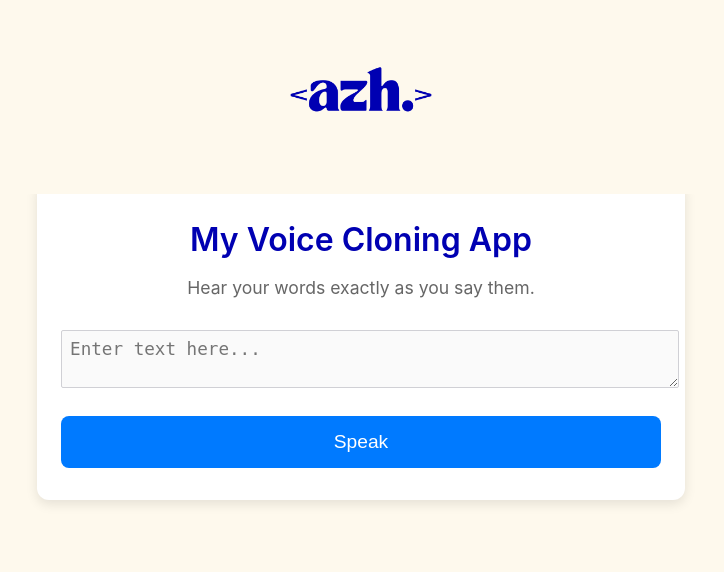
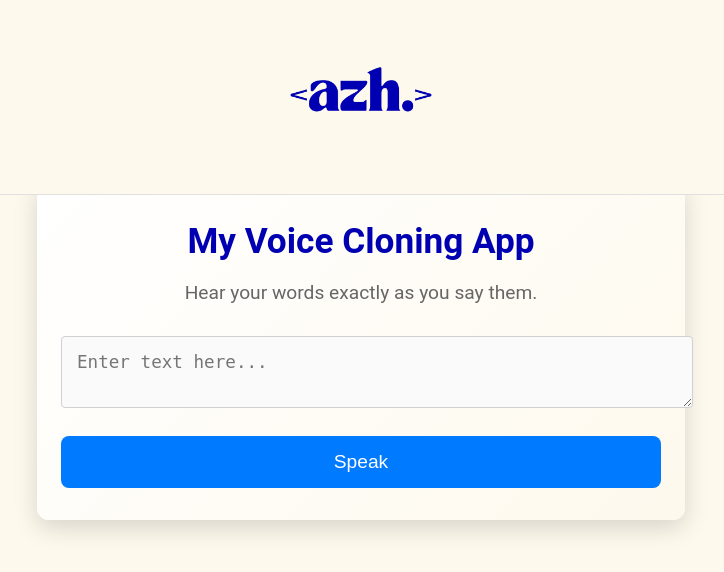
Before and after one commit to ashbijoy/my_voice_cloning_app, a Flask app: page / in a window 1280 px wide. Shown: the top 572 px of the page, without its empty margins (279-1003 px from the left). Run offline with Flask 2, Linux system fonts and the light colour scheme.

Commit message:
update styles.css

```diff
--- a/static/css/styles.css
+++ b/static/css/styles.css
@@ -1,74 +1,97 @@
+/* Import the Roboto font (fallbacks already defined in HTML) */
 /* Apply a light background and modern system fonts */
 body {
     margin: 0;
     padding: 0;
-    background-color: #fef9ed;  /* Light background */
+    background-color: #fef9ed; /* Light background */
     color: #333;
-    font-family: -apple-system, BlinkMacSystemFont, "Segoe UI", Roboto, Helvetica, Arial, sans-serif;
-    /* Use column flexbox for vertical stacking */
+    font-family: 'Roboto', -apple-system, BlinkMacSystemFont, "Segoe UI", Roboto, Helvetica, Arial, sans-serif;
     display: flex;
     flex-direction: column;
     align-items: center;
   }
 
-  /* Header logo styling: fixed at the top, spans full width */
+  /* Fixed header for the logo */
   .header-logo {
     position: fixed;
     top: 0;
     width: 100%;
     text-align: center;
-    background-color: #fef9ed;  /* Same as body background (or transparent if desired) */
+    background-color: #fef9ed; /* Same as body background */
     padding: 20px 0;
-    z-index: 1000;  /* Ensure it stays on top */
+    z-index: 1000;
+    border-bottom: 1px solid #e0e0e0;
   }
 
   /* Increase logo size */
   .logo {
-    width: 150px;  /* Adjust size as desired */
+    width: 150px; /* Bigger logo */
     height: auto;
+    transition: transform 0.3s ease;
   }
 
-  /* Main container styling */
+  .logo:hover {
+    transform: scale(1.05);
+  }
+
+  /* Main container styling with advanced effects */
   .main-container {
     max-width: 600px;
     width: 90%;
     text-align: center;
     padding: 2rem 1.5rem;
-    background-color: #ffffff;
+    background: linear-gradient(135deg, #ffffff, #fef9ed);
     border-radius: 12px;
-    box-shadow: 0 4px 12px rgba(0, 0, 0, 0.1);
-    /* Add top margin so content does not overlap the fixed header logo */
-    margin-top: 180px;
+    box-shadow: 0 8px 24px rgba(0, 0, 0, 0.15);
+    margin-top: 180px; /* Push content below header */
+    transition: transform 0.3s ease, opacity 0.3s ease;
   }
 
-  /* Header inside main container (site title and tagline) */
+  /* Animation on load: fade in and slight slide */
+  .main-container.animate {
+    opacity: 1;
+    transform: translateY(0);
+  }
+
+  .main-container.hidden {
+    opacity: 0;
+    transform: translateY(20px);
+  }
+
+  /* Header styling inside main container */
   .header {
     margin-bottom: 2rem;
   }
 
   .site-title {
     margin: 0.5rem 0 0.2rem;
-    font-size: 2rem;
-    font-weight: 600;
-    color: #0000b2;
+    font-size: 2.2rem;
+    font-weight: 700;
+    color: #0000b2; /* Accent color for title */
   }
 
   .tagline {
-    font-size: 1.1rem;
+    font-size: 1.2rem;
     color: #666666;
   }
 
   /* Styling for the form elements */
   .input-form textarea {
     width: 100%;
-    padding: 1.35%;
+    padding: 15px;
     margin-bottom: 1.5rem;
     font-size: 1.1rem;
     border: 1px solid #d0d0d5;
-    border-radius: 2px;
+    border-radius: 4px;
     background-color: #fafafa;
     color: #333;
     resize: vertical;
+    transition: border-color 0.2s ease;
+  }
+
+  .input-form textarea:focus {
+    border-color: #007aff;
+    outline: none;
   }
 
   .input-form button {
@@ -80,11 +103,12 @@ body {
     border-radius: 8px;
     color: #ffffff;
     cursor: pointer;
-    transition: background-color 0.3s ease;
+    transition: background-color 0.3s ease, transform 0.2s ease;
   }
 
   .input-form button:hover {
     background-color: #005bb5;
+    transform: scale(1.02);
   }
 
   /* Styling for audio player and back button */
@@ -94,6 +118,8 @@ body {
 
   audio {
     width: 100%;
+    border-radius: 8px;
+    box-shadow: 0 4px 12px rgba(0, 0, 0, 0.08);
   }
 
   .back-button {
@@ -102,8 +128,13 @@ body {
     color: #007aff;
     text-decoration: none;
     font-size: 1rem;
+    padding: 8px 16px;
+    border: 1px solid #007aff;
+    border-radius: 4px;
+    transition: background-color 0.3s ease, color 0.3s ease;
   }
 
   .back-button:hover {
-    text-decoration: underline;
+    background-color: #007aff;
+    color: #ffffff;
   }
```
